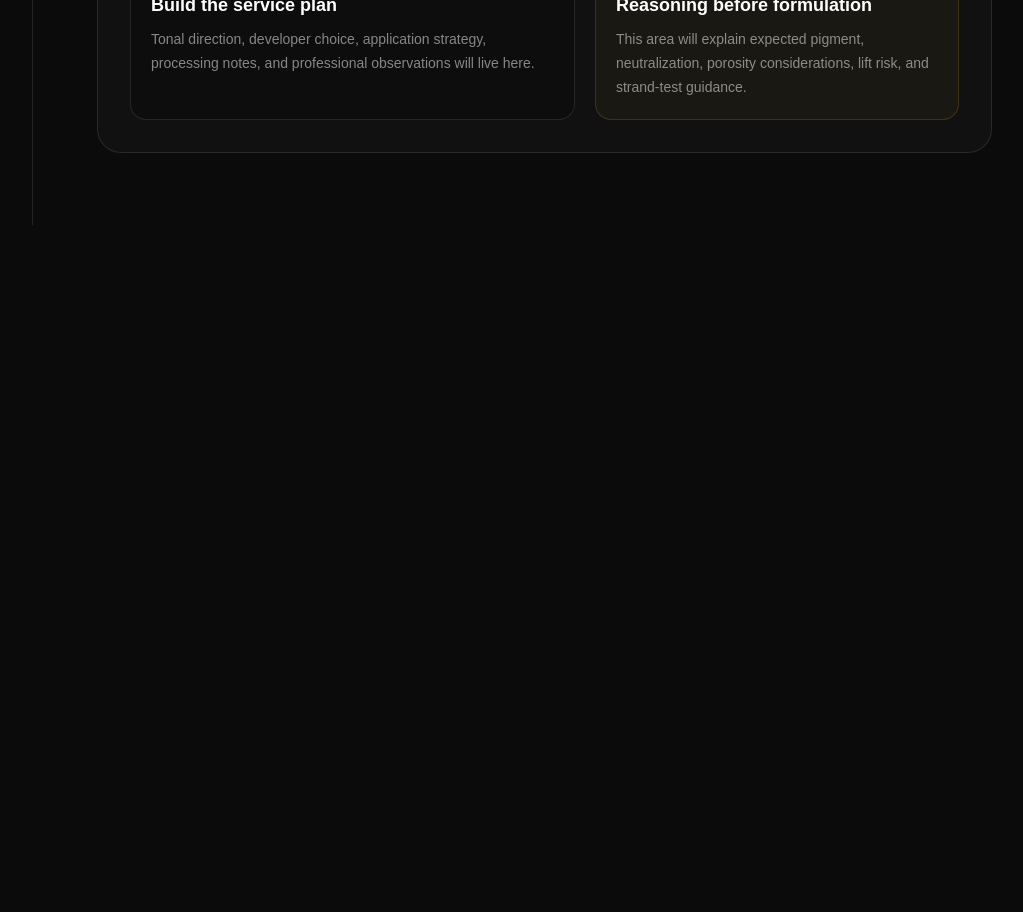
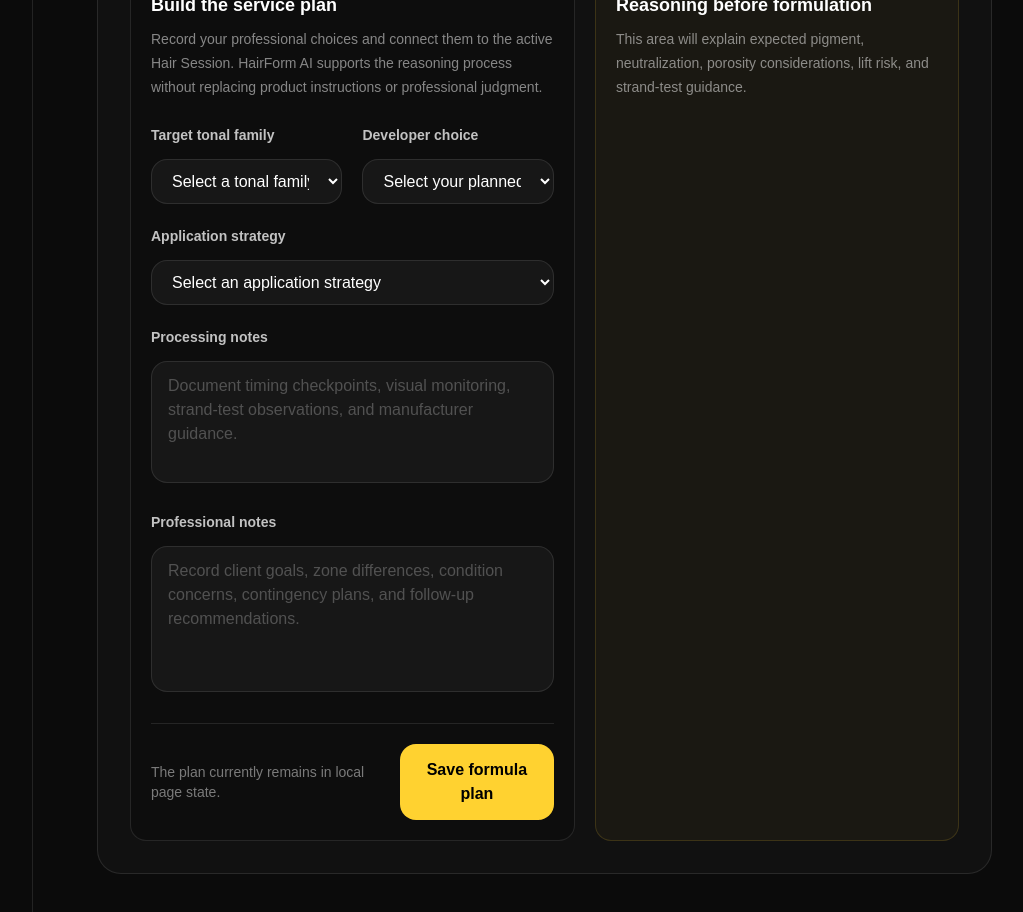
Before and after one commit to raumontalvo/HairForm-AI, a Next.js app: page /formula-builder in a window 1280 px wide. Shown: the part 620-1532 px from the top of the page, without its empty margins (224-1247 px from the left). Before the commit the page ends 845 px from the top, so only its background shows below. Built offline with nearby package versions, Linux system fonts and the light colour scheme.

Commit message:
add formula planning form

```diff
--- a/app/formula-builder/page.tsx
+++ b/app/formula-builder/page.tsx
@@ -1,5 +1,6 @@
 "use client";
 
+import FormulaPlanningForm from "@/components/formula-builder/FormulaPlanningForm";
 import FormulaSessionSummary from "@/components/formula-builder/FormulaSessionSummary";
 import AppShell from "@/components/layout/AppShell";
 import { useHairSession } from "@/context/HairSessionContext";
@@ -39,20 +40,7 @@ export default function FormulaBuilderPage() {
           </div>
 
           <div className="mt-5 grid gap-5 lg:grid-cols-[1.1fr_0.9fr]">
-            <section className="rounded-2xl border border-white/10 bg-black/20 p-5">
-              <p className="text-xs font-semibold uppercase tracking-[0.16em] text-white/35">
-                Planning
-              </p>
-
-              <h2 className="mt-2 text-lg font-semibold text-white">
-                Build the service plan
-              </h2>
-
-              <p className="mt-2 text-sm leading-6 text-white/50">
-                Tonal direction, developer choice, application strategy,
-                processing notes, and professional observations will live here.
-              </p>
-            </section>
+            <FormulaPlanningForm />
 
             <section className="rounded-2xl border border-amber-300/15 bg-amber-300/[0.04] p-5">
               <p className="text-xs font-semibold uppercase tracking-[0.16em] text-amber-300">
--- /dev/null
+++ b/components/formula-builder/FormulaPlanningForm.tsx
@@ -0,0 +1,173 @@
+"use client";
+
+import { useState } from "react";
+import Button from "@/components/ui/Button";
+import Select from "@/components/ui/Select";
+import Textarea from "@/components/ui/Textarea";
+
+export type FormulaPlan = {
+  tonalFamily: string;
+  developerChoice: string;
+  applicationStrategy: string;
+  processingNotes: string;
+  professionalNotes: string;
+};
+
+type FormulaPlanningFormProps = {
+  onPlanChange?: (plan: FormulaPlan) => void;
+};
+
+const initialPlan: FormulaPlan = {
+  tonalFamily: "",
+  developerChoice: "",
+  applicationStrategy: "",
+  processingNotes: "",
+  professionalNotes: "",
+};
+
+export default function FormulaPlanningForm({
+  onPlanChange,
+}: FormulaPlanningFormProps) {
+  const [plan, setPlan] = useState<FormulaPlan>(initialPlan);
+  const [isSaved, setIsSaved] = useState(false);
+
+  function updatePlan<Key extends keyof FormulaPlan>(
+    key: Key,
+    value: FormulaPlan[Key],
+  ) {
+    const nextPlan = {
+      ...plan,
+      [key]: value,
+    };
+
+    setPlan(nextPlan);
+    setIsSaved(false);
+    onPlanChange?.(nextPlan);
+  }
+
+  function handleSubmit(event: React.FormEvent<HTMLFormElement>) {
+    event.preventDefault();
+    setIsSaved(true);
+  }
+
+  return (
+    <form
+      onSubmit={handleSubmit}
+      className="rounded-2xl border border-white/10 bg-black/20 p-5"
+    >
+      <div>
+        <p className="text-xs font-semibold uppercase tracking-[0.16em] text-white/35">
+          Planning
+        </p>
+
+        <h2 className="mt-2 text-lg font-semibold text-white">
+          Build the service plan
+        </h2>
+
+        <p className="mt-2 text-sm leading-6 text-white/50">
+          Record your professional choices and connect them to the active Hair
+          Session. HairForm AI supports the reasoning process without replacing
+          product instructions or professional judgment.
+        </p>
+      </div>
+
+      <div className="mt-6 grid gap-5 sm:grid-cols-2">
+        <Select
+          label="Target tonal family"
+          value={plan.tonalFamily}
+          onChange={(event) =>
+            updatePlan("tonalFamily", event.target.value)
+          }
+        >
+          <option value="">Select a tonal family</option>
+          <option value="natural">Natural</option>
+          <option value="warm">Warm</option>
+          <option value="gold">Gold</option>
+          <option value="copper">Copper</option>
+          <option value="red">Red</option>
+          <option value="cool">Cool</option>
+          <option value="ash">Ash</option>
+          <option value="violet">Violet</option>
+          <option value="beige">Beige</option>
+          <option value="custom">Custom blend</option>
+        </Select>
+
+        <Select
+          label="Developer choice"
+          value={plan.developerChoice}
+          onChange={(event) =>
+            updatePlan("developerChoice", event.target.value)
+          }
+        >
+          <option value="">Select your planned developer</option>
+          <option value="deposit-only">Deposit-only system</option>
+          <option value="10-volume">10 volume</option>
+          <option value="20-volume">20 volume</option>
+          <option value="30-volume">30 volume</option>
+          <option value="40-volume">40 volume</option>
+          <option value="manufacturer-specific">
+            Manufacturer-specific option
+          </option>
+          <option value="not-decided">Not decided yet</option>
+        </Select>
+      </div>
+
+      <div className="mt-5">
+        <Select
+          label="Application strategy"
+          value={plan.applicationStrategy}
+          onChange={(event) =>
+            updatePlan("applicationStrategy", event.target.value)
+          }
+        >
+          <option value="">Select an application strategy</option>
+          <option value="roots-first">Roots first</option>
+          <option value="mids-ends-first">Mids and ends first</option>
+          <option value="zone-application">Zone-by-zone application</option>
+          <option value="virgin-application">Virgin application</option>
+          <option value="retouch">Retouch application</option>
+          <option value="corrective">Corrective application</option>
+          <option value="strand-test-first">Strand test first</option>
+          <option value="custom">Custom strategy</option>
+        </Select>
+      </div>
+
+      <div className="mt-5 grid gap-5">
+        <Textarea
+          label="Processing notes"
+          value={plan.processingNotes}
+          onChange={(event) =>
+            updatePlan("processingNotes", event.target.value)
+          }
+          placeholder="Document timing checkpoints, visual monitoring, strand-test observations, and manufacturer guidance."
+          rows={4}
+        />
+
+        <Textarea
+          label="Professional notes"
+          value={plan.professionalNotes}
+          onChange={(event) =>
+            updatePlan("professionalNotes", event.target.value)
+          }
+          placeholder="Record client goals, zone differences, condition concerns, contingency plans, and follow-up recommendations."
+          rows={5}
+        />
+      </div>
+
+      <div className="mt-6 flex flex-col gap-3 border-t border-white/10 pt-5 sm:flex-row sm:items-center sm:justify-between">
+        <p
+          role="status"
+          className="text-sm text-white/45"
+        >
+          {isSaved
+            ? "Formula plan saved for this session."
+            : "The plan currently remains in local page state."}
+        </p>
+
+        <Button type="submit">
+          Save formula plan
+        </Button>
+      </div>
+    </form>
+  );
+}
```
